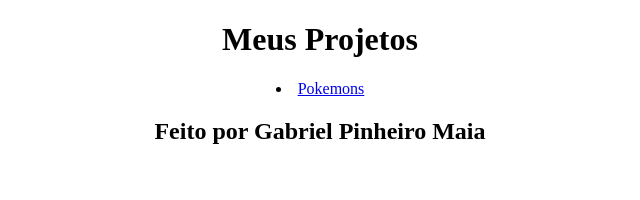
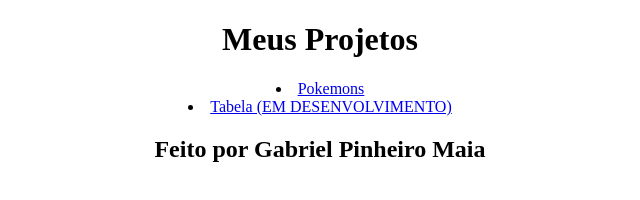
Before and after one commit to gabrielpm99/gabrielpm99.github.io, a plain HTML site: page index.html in a window 1280 px wide. Shown: the whole page, without its empty margins (320-960 px from the left). Drawn offline with Linux system fonts and the light colour scheme.

Commit message:
Update index.html

```diff
--- a/index.html
+++ b/index.html
@@ -6,7 +6,8 @@
 	<center>
 	 <h1>Meus Projetos</h1>
 	 <li><a href="gabrielpm99.github.io/Pokemons" target="_blank">Pokemons</a></li>
-    <h2>Feito por Gabriel Pinheiro Maia</h2>
+    <li><a href="gabrielpm99.github.io/Projeto_tabela.html" target="_blank">Tabela (EM DESENVOLVIMENTO)</a></li>
+	<h2>Feito por Gabriel Pinheiro Maia</h2>
    </center>
   </body>
 </html>
```
